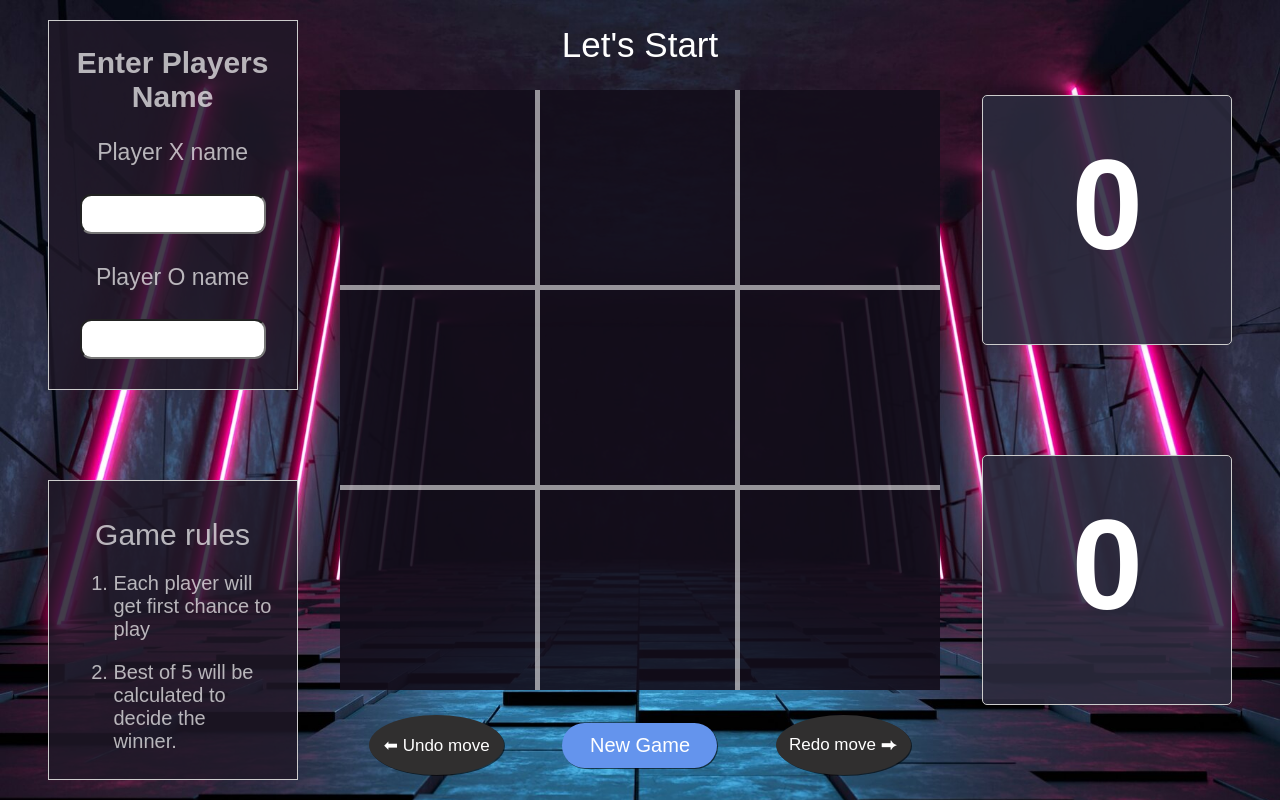
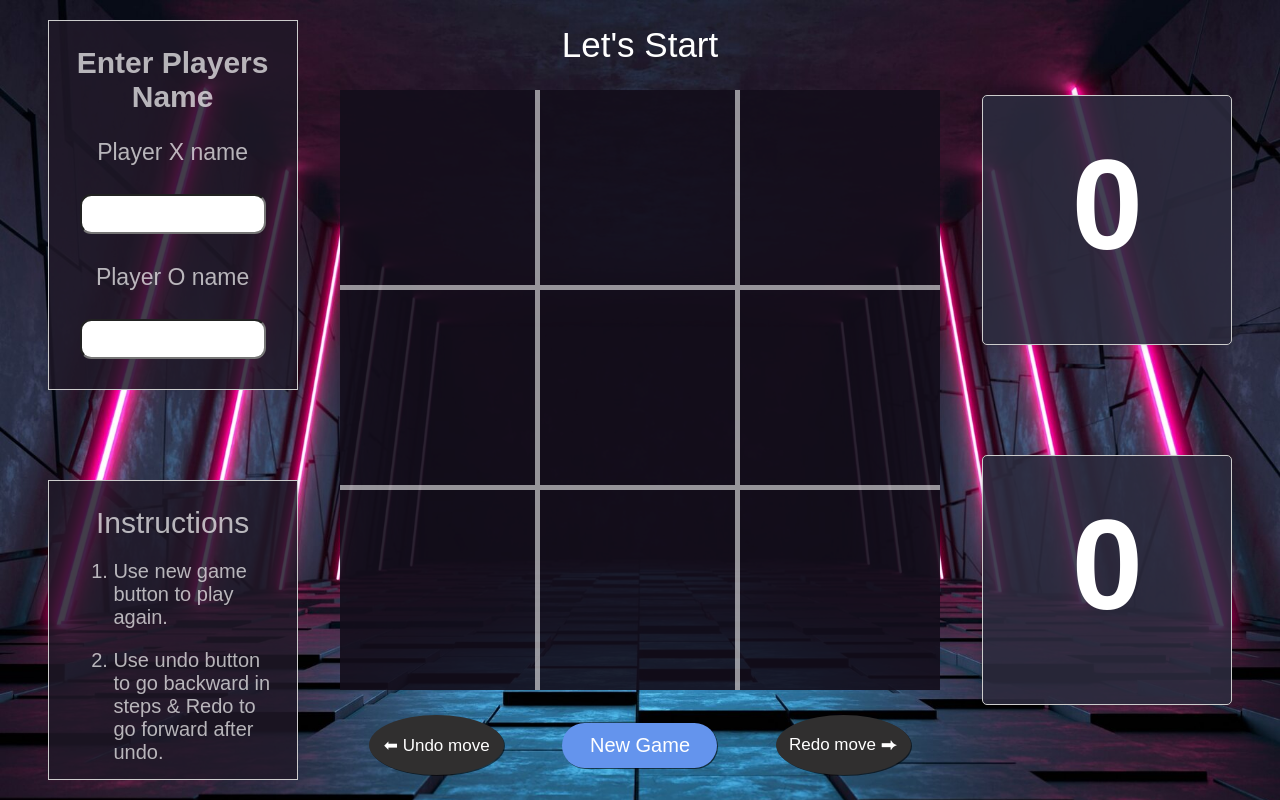
Before and after one commit to Aditya-Devarkonda/TIC-TAC-TOE, a React (Vite) app: page / in a window 1280 px wide. Built offline with nearby package versions, Linux system fonts and the light colour scheme.

Commit message:
building project - step 7
Change in game rules to Instruction.
All changes finalised.

```diff
--- a/src/components/LeftArea.jsx
+++ b/src/components/LeftArea.jsx
@@ -26,10 +26,10 @@ function LeftArea ({setPlayerXName,setPlayerOName}) {
                 />
            </div>
            <div className='rule-container container'>
-                <p className='rule-heading'>Game rules</p>
+                <p className='rule-heading'>Instructions</p>
                 <ol className='rule-points'>
-                    <li className='point1'>Each player will get first chance to play</li>
-                    <li className='point'>Best of 5 will be calculated to decide the winner.</li>
+                    <li className='point1'>Use new game button to play again.</li>
+                    <li className='point'>Use undo button to go backward in steps & Redo to go forward after undo.</li>
                 </ol>
            </div>
 
--- a/src/components/MainArea.jsx
+++ /dev/null
@@ -1,5 +0,0 @@
-export function MainArea(){
-    return(
-
-    )
-}
```
